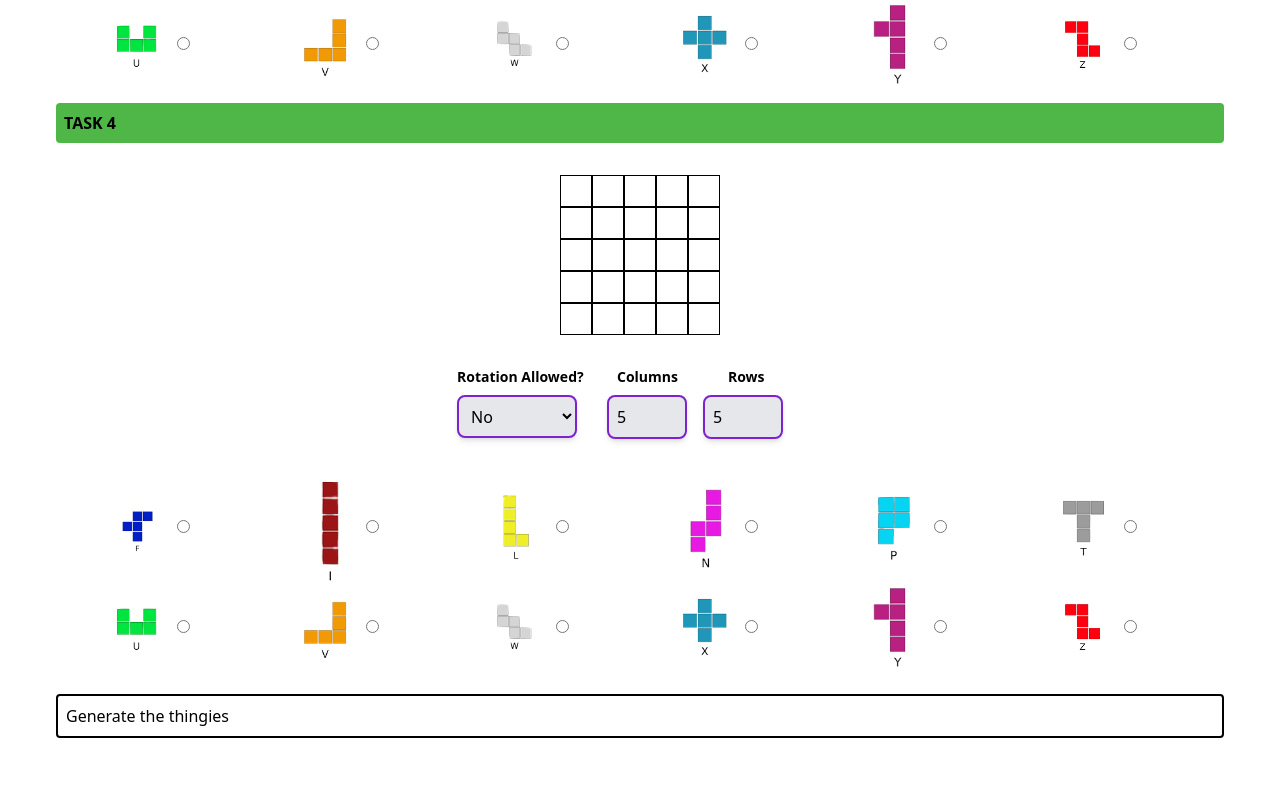
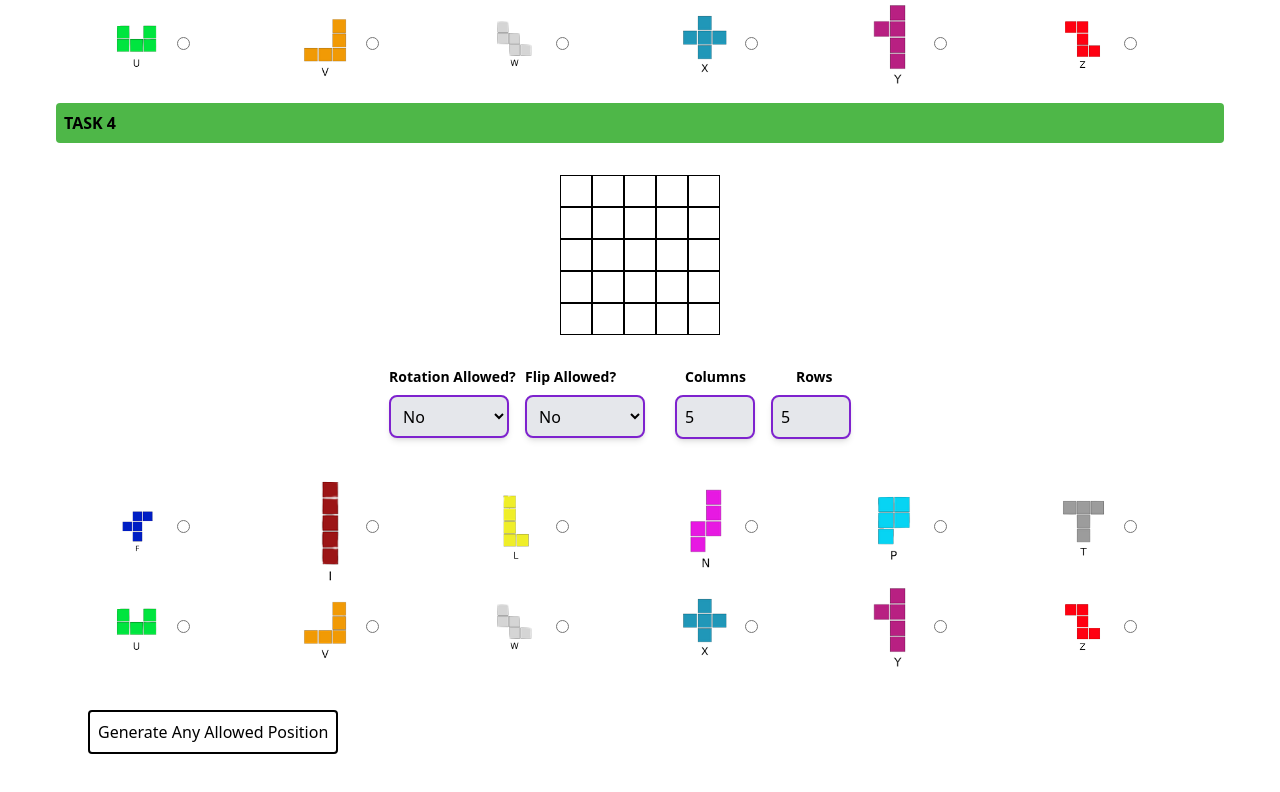
Before and after one commit to HyperPunkss/tetris-tiler-frontend, a Next.js app: page / in a window 1280 px wide. Shown: the part 812-1604 px from the top of the page. Built offline with nearby package versions, Linux system fonts and the light colour scheme.

Commit message:
Flip button finished.

```diff
--- a/components/Buttons/FlipButton.jsx
+++ /dev/null
@@ -1,10 +0,0 @@
-
-import React from 'react'
-
-function flipButton() {
-  return (
-    <div>flipButton</div>
-  )
-}
-
-export default flipButton
--- /dev/null
+++ b/components/Grid Options/FlipButton.jsx
@@ -0,0 +1,34 @@
+import { useEffect, useState } from "react";
+
+function FlipButton({onFlipChange}) {
+    const [isFlipTrue, setIsFlipTrue] = useState(false);
+
+    useEffect(() => {
+        onFlipChange(isFlipTrue)
+    }, [isFlipTrue,onFlipChange])
+
+    function handleRotationChange(e){
+        setIsFlipTrue(Boolean(e.target.value))
+    }
+
+    return (
+        <div className="my-4">
+            <div className="flex">
+                <h1 className="text-center font-semibold mr-[2px] mb-2 text-sm ">Flip Allowed?</h1>
+            </div>
+
+            {/*Column*/}
+            <select
+                name="sizePicker"
+                className="border-[2px] border-purple-700 bg-gray-200 p-2 rounded-lg shadow-md w-[120px] h-[43px] mr-4"
+                value={isFlipTrue}
+                onChange={handleRotationChange}
+            >
+                <option value="false">No</option>
+                <option value="true">Yes</option>
+            </select>
+        </div>
+    );
+}
+
+export default FlipButton;
--- a/pages/index.js
+++ b/pages/index.js
@@ -8,6 +8,7 @@ import ColRowPicker from "@/components/Grid Options/ColRowPicker";
 import LetterPickerUnique from "@/components/Grid Options/LetterPickerUnique";
 import { loadGetInitialProps } from "next/dist/shared/lib/utils";
 import RotationButton from "@/components/Grid Options/RotationButton";
+import FlipButton from "@/components/Grid Options/FlipButton";
 
 export default function Home() {
     const [sizeData, setSizeData] = useState("");
@@ -18,8 +19,8 @@ export default function Home() {
     const [uniqueLetterData3, setUniqueLetterData3] = useState("");
     const [uniqueLetterData4, setUniqueLetterData4] = useState("");
     const [blackCellsArray, setBlackCellsArray] = useState([]);
-    const [rotationValue4,setRotationValue4] = useState(false)
-
+    const [rotationValue4, setRotationValue4] = useState(false);
+    const [flipValue4,setFlipValue4] = useState(false)
     //TASK 2 - Getting all the shape information from the API
     const [shapes, setShapes] = useState([]);
 
@@ -40,33 +41,34 @@ export default function Home() {
     }
 
     //TASK 4
-    function task4apiCall(){
+    function task4apiCall() {
         const finalBlackCellsArray = [];
         for (let i = 0; i < blackCellsArray.length; i++) {
             finalBlackCellsArray.push([blackCellsArray[i].col, rowData4 - blackCellsArray[i].row - 1]);
         }
         let task4data = JSON.stringify({
-        "gridSizeX": rowData4,
-        "gridSizeY": columnData4,
-        "letter": uniqueLetterData4,
-        "blackHoles": finalBlackCellsArray,
-        "allowRotations": true,
-        "allowFlip": true
+            gridSizeX: rowData4,
+            gridSizeY: columnData4,
+            letter: uniqueLetterData4,
+            blackHoles: finalBlackCellsArray,
+            allowRotations: true,
+            allowFlip: true,
         });
         console.log(task4data);
         let config = {
-        method: 'post',
+            method: "post",
             maxBodyLength: Infinity,
-        url: 'http://matsaki95.ddns.net:8900/api/v1/a4-task',
+            url: "http://matsaki95.ddns.net:8900/api/v1/a4-task",
             headers: {
-          'Key': 'Content-Type',
-          'Value': 'application/json',
-          'Content-Type': 'application/json'
+                Key: "Content-Type",
+                Value: "application/json",
+                "Content-Type": "application/json",
             },
-        data : task4data
+            data: task4data,
         };
 
-      axios.request(config)
+        axios
+            .request(config)
             .then((response) => {
                 console.log(JSON.stringify(response.data));
             })
@@ -74,10 +76,6 @@ export default function Home() {
                 console.log(error);
             });
     }
-
-
-
-
 
     //TASK 10 - Generating Data and Sending them to the API with Axios
     function task10apiCall() {
@@ -134,11 +132,16 @@ export default function Home() {
         setBlackCellsArray(blackCellsArray);
     }
 
-    function handleRotationChange(newRotation){
-        setRotationValue4(newRotation)
+    function handleRotationChange(newRotation) {
+        setRotationValue4(newRotation);
     }
 
-    console.log(rotationValue4)
+    function handleFlipChange(newFlip){
+        setFlipValue4(newFlip)
+    }
+
+    console.log("INDEX LOG",flipValue4);
+    console.log("INDEX LOG",rotationValue4);
     return (
         <div className="my-4 p-2 md:px-6 lg:px-14">
             <h1 className="font-semibold bg-red-500 p-2 rounded">TASK 1</h1>
@@ -220,7 +223,10 @@ export default function Home() {
                 </div>
                 <div className="flex justify-center items-center mr-10 mt-4">
                     <div>
-                        <RotationButton onRotationChange={handleRotationChange}/>
+                        <RotationButton onRotationChange={handleRotationChange} />
+                    </div>
+                    <div>
+                        <FlipButton onFlipChange={handleFlipChange}/>
                     </div>
                     <div className="ml-[14px]">
                         <ColRowPicker onColRowChange={handleColRowChange4} />
@@ -229,9 +235,11 @@ export default function Home() {
                 <div>
                     <LetterPickerUnique onUniqueLetterChange={handleUniqueLetterChange4} />
                 </div>
+                <div className="md:ml-4 lg:ml-8 my-4">
                     <button className="rounded bg-white p-2 my-2 border-2 border-black flex" onClick={task4apiCall}>
-                    Generate the thingies
+                        Generate Any Allowed Position
                     </button>
+                </div>
             </div>
         </div>
     );
```
Lines whose indentation alone changed are shown as unchanged.
